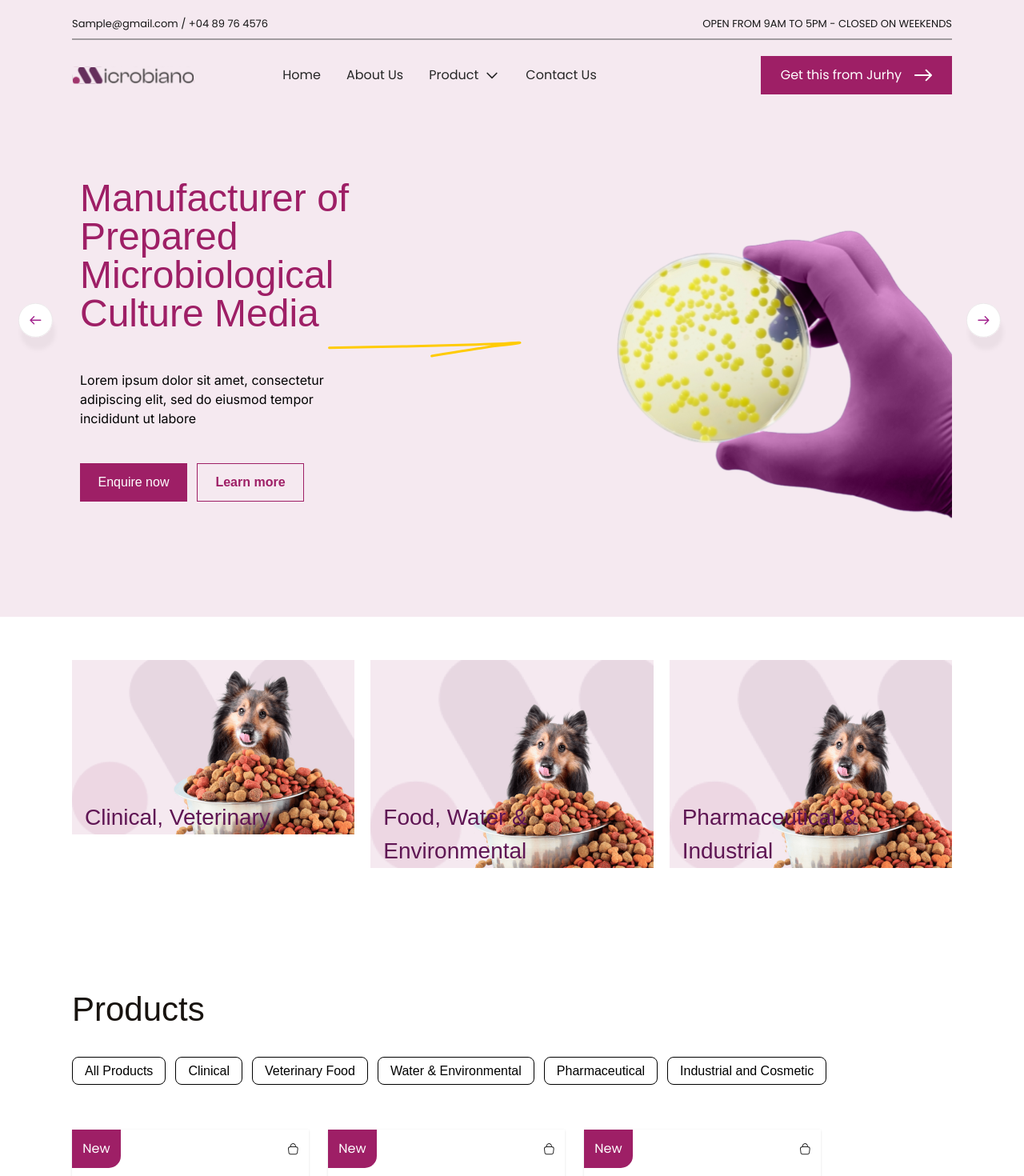
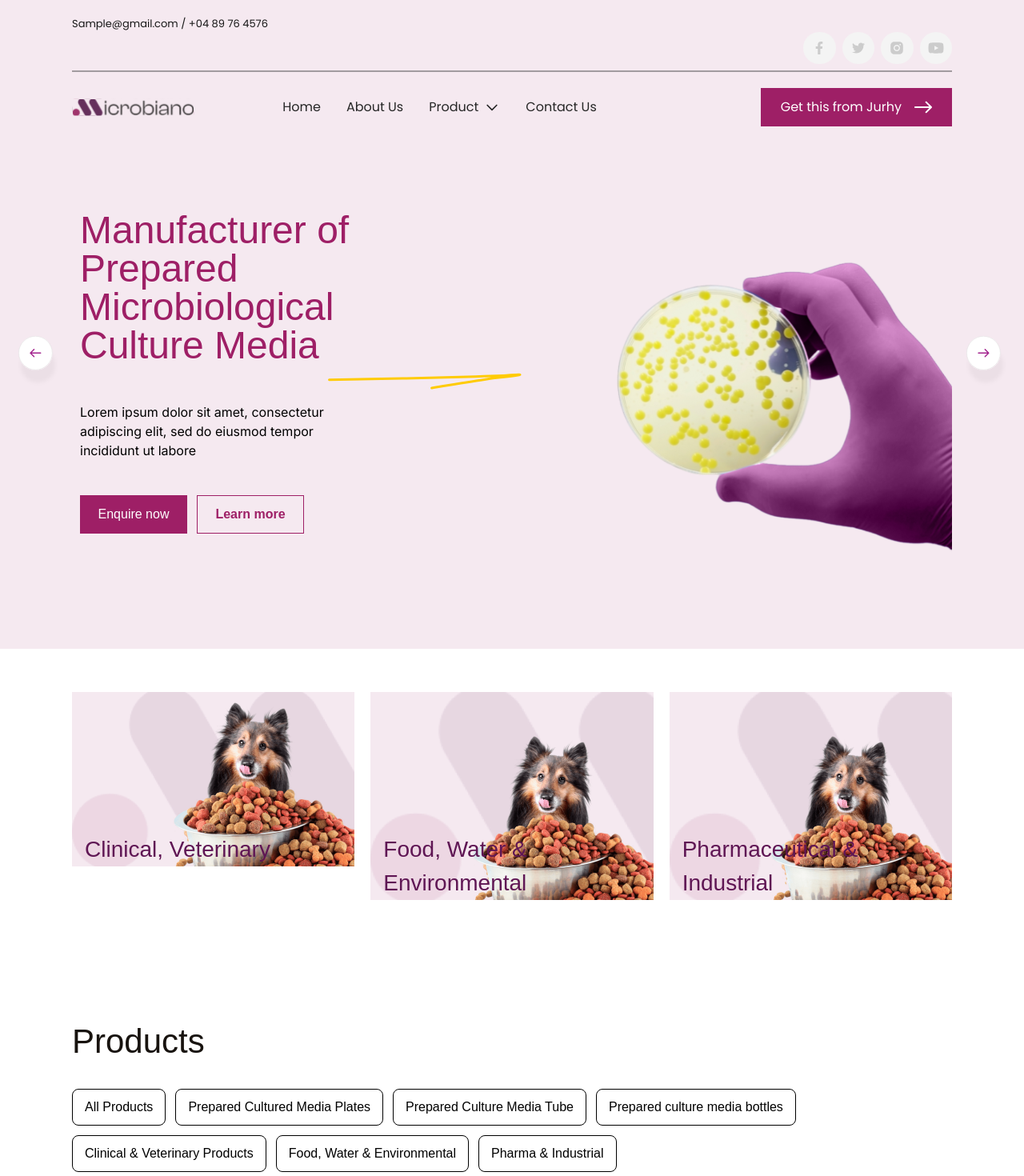
Before and after one commit to mtalha987/microbiano, a Next.js app: page / in a window 1280 px wide. Shown: the top 1470 px of the page at 80% size. Built offline with nearby package versions, Linux system fonts and the light colour scheme.

Commit message:
Catalog updated

```diff
--- a/app/Components/Footer.jsx
+++ b/app/Components/Footer.jsx
@@ -71,12 +71,11 @@ const Footer = () => {
                 Social Links
               </h2>
               <div className="flex gap-2 mt-5">
-              <SocialIcons icon={<FaFacebookF />} />
-              <SocialIcons icon={<FaTwitter />} />
-              <SocialIcons icon={<AiFillInstagram />} />
-              <SocialIcons icon={<FaYoutube />} />
-
-            </div>
+                <SocialIcons icon={<FaFacebookF />} />
+                <SocialIcons icon={<FaTwitter />} />
+                <SocialIcons icon={<AiFillInstagram size={22} />} />
+                <SocialIcons icon={<FaYoutube size={22} />} />
+              </div>
             </div>
           </div>
           {/* Col-5 */}
--- a/app/Components/Header.jsx
+++ b/app/Components/Header.jsx
@@ -61,10 +61,11 @@ const Header = () => {
             <span> / </span>
             <span>+04 89 76 4576</span>
           </div>
-          <div>
-            <span className="font-normal leading-tight uppercase">
-              Open from 9am to 5pm - Closed on Weekends
-            </span>
+          <div className="flex gap-2 mt-5">
+            <SocialIcons icon={<FaFacebookF size={16} />} />
+            <SocialIcons icon={<FaTwitter size={16} />} />
+            <SocialIcons icon={<AiFillInstagram size={20} />} />
+            <SocialIcons icon={<FaYoutube size={20}/>} />
           </div>
         </div>
         <div className="w-full 2xl:max-w-[1440px] 2xl:mx-auto h-[0px] opacity-40 border border-neutral-gray mt-2 mb-5 hidden lg:block"></div>
@@ -218,37 +219,65 @@ const Header = () => {
                       <div className="w-full h-[0px] opacity-40  border-2 mt-2 border-[#0000004D] "></div>
 
                       <li className=" hover:bg-secondary hover:text-white ">
-                        <Link href="/product" className="block px-3 py-2" onClick={handleLinkClick}>
+                        <Link
+                          href="/product"
+                          className="block px-3 py-2"
+                          onClick={handleLinkClick}
+                        >
                           All Product
                         </Link>
                       </li>
-                      <li className=" hover:bg-secondary hover:text-white" >
-                        <Link href="#" className="block px-3 py-2" onClick={handleLinkClick}>
+                      <li className=" hover:bg-secondary hover:text-white">
+                        <Link
+                          href="#"
+                          className="block px-3 py-2"
+                          onClick={handleLinkClick}
+                        >
                           Prepared Cultured Media Plates
                         </Link>
                       </li>
-                      <li className=" hover:bg-secondary hover:text-white " >
-                        <Link href="#" className="block px-3 py-2" onClick={handleLinkClick}>
+                      <li className=" hover:bg-secondary hover:text-white ">
+                        <Link
+                          href="#"
+                          className="block px-3 py-2"
+                          onClick={handleLinkClick}
+                        >
                           Prepared Culture Media Tube
                         </Link>
                       </li>
                       <li className=" hover:bg-secondary hover:text-white ">
-                        <Link href="#" className="block px-3 py-2" onClick={handleLinkClick}>
+                        <Link
+                          href="#"
+                          className="block px-3 py-2"
+                          onClick={handleLinkClick}
+                        >
                           Prepared culture media bottles
                         </Link>
                       </li>
                       <li className=" hover:bg-secondary hover:text-white ">
-                        <Link href="#" className="block px-3 py-2" onClick={handleLinkClick}>
+                        <Link
+                          href="#"
+                          className="block px-3 py-2"
+                          onClick={handleLinkClick}
+                        >
                           CLinical & Veterinary Products
                         </Link>
                       </li>
                       <li className=" hover:bg-secondary hover:text-white ">
-                        <Link href="#" className="block px-3 py-2" onClick={handleLinkClick}>
+                        <Link
+                          href="#"
+                          className="block px-3 py-2"
+                          onClick={handleLinkClick}
+                        >
                           Food, Water & Environmental
                         </Link>
                       </li>
                       <li className=" hover:bg-secondary hover:text-white ">
-                        <Link href="#" className="block px-3 py-2" onClick={handleLinkClick}>
+                        <Link
+                          href="#"
+                          className="block px-3 py-2"
+                          onClick={handleLinkClick}
+                        >
                           Pharma & Industrial
                         </Link>
                       </li>
--- a/app/Components/common/ProductData.jsx
+++ b/app/Components/common/ProductData.jsx
@@ -18,7 +18,7 @@ const ProductData = ({limit , }) => {
             <div
               className={`w-[296px] 2xl:w-[342px] xs:w-full bg-white shadow mb-[40px]`}
               key={id} >
-              <Link href="/singleProduct">
+              <Link href="/product/singleProduct">
               <div className="flex items-center justify-between">
                 <div className="w-[61px] h-12 bg-[#9e1f66] rounded-br-[15px] text-white text-base font-normal font-primary leading-normal flex justify-center items-center">
                   New
--- a/app/Components/product/ProductSection.jsx
+++ b/app/Components/product/ProductSection.jsx
@@ -68,7 +68,7 @@ const ProductSection = () => {
                 </div>
                 <div>
                   <h2 className="text-[#716b66] text-base font-normal font-['Inter'] leading-normal">
-                  CLinical & Veterinary Products
+                  Clinical & Veterinary Products
                   </h2>
                 </div>
               </div>
--- a/app/Components/product/ProductsCatalog.jsx
+++ b/app/Components/product/ProductsCatalog.jsx
@@ -5,28 +5,10 @@ import ProductImage from "@/public/images/productImage.png";
 import ProductData from "../common/ProductData";
 import Link from "next/link";
 import MobileDropDown from "../common/MobileDropDown";
+import categoryList from "@/data/CategoryList";
 
 const Products = () => {
-  const catalogeData = [
-    {
-      name: "All Products",
-    },
-    {
-      name: "Clinical",
-    },
-    {
-      name: "Veterinary Food",
-    },
-    {
-      name: "Water & Environmental",
-    },
-    {
-      name: "Pharmaceutical",
-    },
-    {
-      name: "Industrial and Cosmetic",
-    },
-  ];
+
 
   return (
     <>
@@ -37,10 +19,10 @@ const Products = () => {
           </h2>
           <MobileDropDown />
         </div>
-        <div className="md:flex xl:flex-nowrap flex-wrap font-arial justify-start xl:justify-normal   gap-3 mt-7 hidden">
-          {catalogeData.map((info, id) => (
+        <div className="md:flex  flex-wrap font-arial justify-start xl:justify-normal   gap-3 mt-7 hidden">
+          {categoryList.map((info, id) => (
             <div
-              className="h-[35px] px-[15px] py-2.5 rounded-lg border border-black justify-center items-center gap-2.5 inline-flex"
+              className=" px-[15px] py-2.5 rounded-lg border border-black justify-center items-center gap-2.5 inline-flex"
               key={id}
             >
               <div>{info.name}</div>
--- /dev/null
+++ b/data/CategoryList.js
@@ -0,0 +1,32 @@
+const categoryList = [
+  {
+    id:1,
+    name: "All Products",
+  },
+  {
+    id:2,
+    name: "Prepared Cultured Media Plates  ",
+  },
+  {
+    id:3,
+    name: "Prepared Culture Media Tube",
+  },
+  {
+    id:4,
+    name: "Prepared culture media bottles",
+  },
+  {
+    id:5,
+    name: "Clinical & Veterinary Products",
+  },
+  {
+    id:6,
+    name: "Food, Water & Environmental",
+  },
+  {
+    id:7,
+    name: "Pharma & Industrial",
+  },
+];
+
+export default categoryList;
```
Also changed, not shown: app/product/singleProduct/page.js (renamed from app/singleProduct/page.js, +4 -4 lines).
